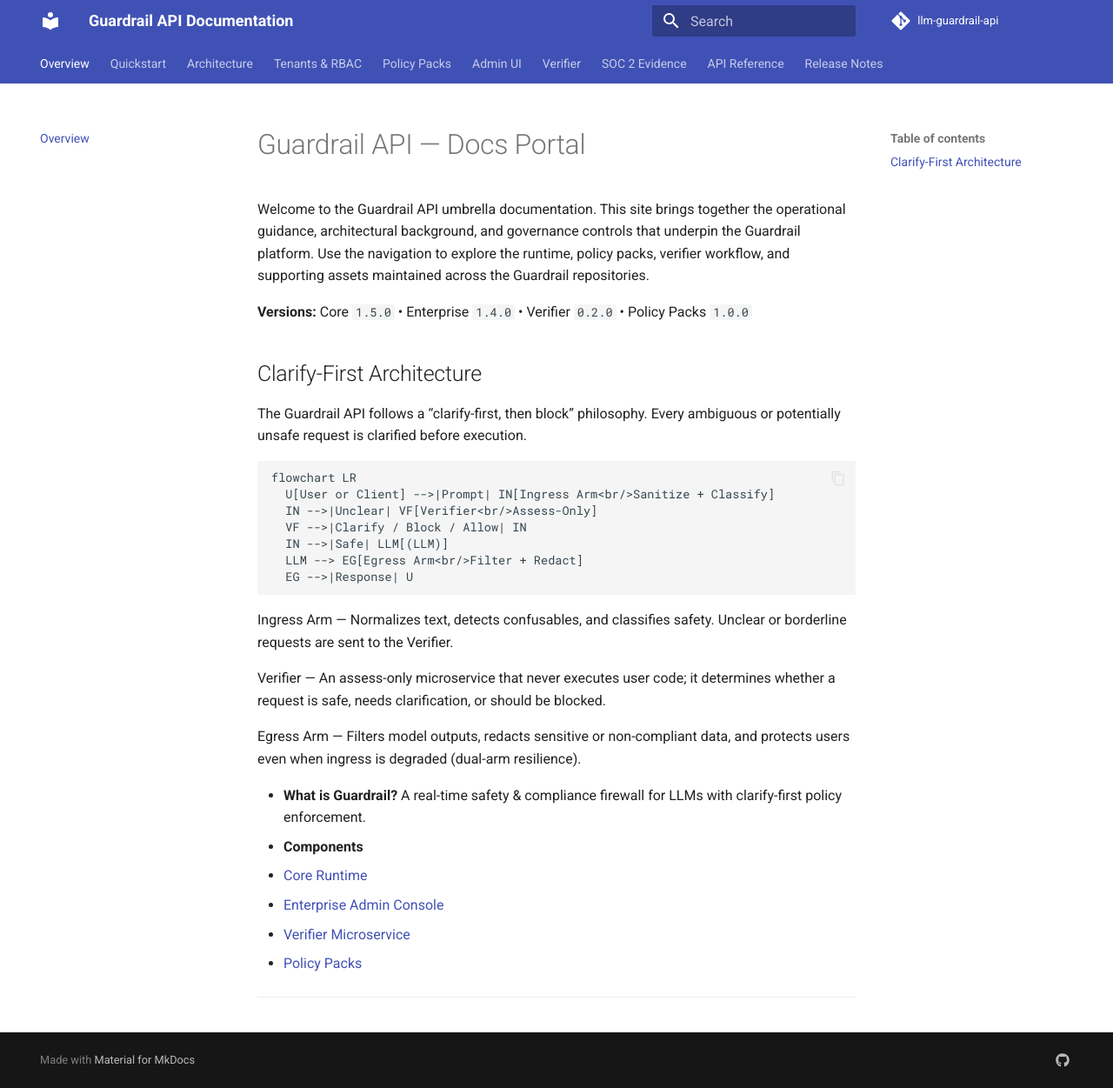
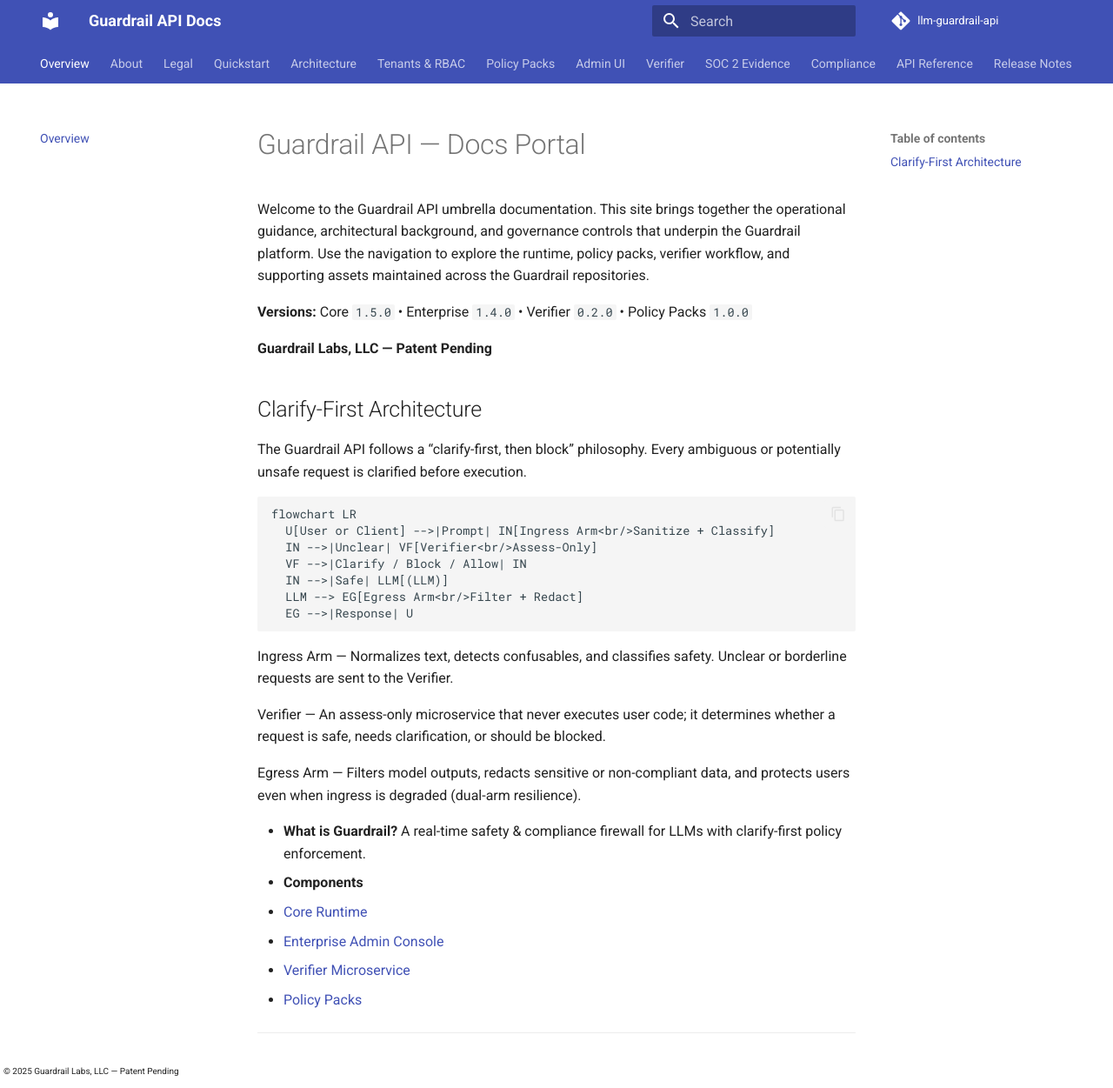
Before and after one commit to guardrail-labs/llm-guardrail-api, an MkDocs documentation site: the page built from docs/index.md, in a window 1280 px wide and 1251 px high. Shown: the whole window at 87% size. Built offline with MkDocs 1.6.1 and Material for MkDocs 9.7.7, drawn with Linux system fonts in a browser that asks for light colours; comment, search, counter and statistics services are not loaded.

Commit message:
docs: add Guardrail Labs branding and legal notices

```diff
--- a/docs/index.md
+++ b/docs/index.md
@@ -6,6 +6,8 @@
 workflow, and supporting assets maintained across the Guardrail repositories.
 
 **Versions:** Core `1.5.0` • Enterprise `1.4.0` • Verifier `0.2.0` • Policy Packs `1.0.0`
+
+**Guardrail Labs, LLC — Patent Pending**
 
 ## Clarify-First Architecture
 
--- a/mkdocs.yml
+++ b/mkdocs.yml
@@ -1,10 +1,12 @@
-site_name: Guardrail API Documentation
+site_name: Guardrail API Docs
 site_description: Umbrella documentation portal for Guardrail API runtime, policy packs, and operations.
 site_url: https://wesmilam.github.io/llm-guardrail-api/
 repo_url: https://github.com/WesMilam/llm-guardrail-api
 repo_name: llm-guardrail-api
 nav:
   - Overview: index.md
+  - About: about.md
+  - Legal: legal.md
   - Quickstart: quickstart.md
   - Architecture: architecture.md
   - Tenants & RBAC: tenants-and-rbac.md
@@ -12,10 +14,13 @@
   - Admin UI: admin-ui.md
   - Verifier: verifier.md
   - SOC 2 Evidence: soc2-evidence.md
+  - Compliance:
+    - SBOM: compliance/sbom.md
   - API Reference: api-reference.md
   - Release Notes: release-notes.md
 theme:
   name: material
+  custom_dir: overrides
   features:
     - navigation.tabs
     - navigation.sections
@@ -33,5 +38,6 @@
   version: "1.0.0"
   social:
     - icon: fontawesome/brands/github
-      link: https://github.com/WesMilam/llm-guardrail-api
-      name: GitHub
+      link: https://github.com/guardrail-labs
+      name: Guardrail Labs
+  legal_notice: "© 2025 Guardrail Labs, LLC — Patent Pending"
--- /dev/null
+++ b/overrides/partials/footer.html
@@ -0,0 +1,5 @@
+{% if config.extra.legal_notice %}
+  <div class="md-footer-meta__inner">
+    <p class="md-footer-meta__legal">{{ config.extra.legal_notice }}</p>
+  </div>
+{% endif %}
```
Also changed, not shown: CONTRIBUTING.md (added, +14 -0 lines), README.md (+2 -0 lines), docs/about.md (added, +10 -0 lines), docs/compliance/sbom.md (added, +8 -0 lines), docs/components/core.md (+2 -0 lines), docs/components/enterprise.md (+2 -0 lines), docs/components/verifier.md (+2 -0 lines), docs/legal.md (added, +17 -0 lines), 1 other file.
